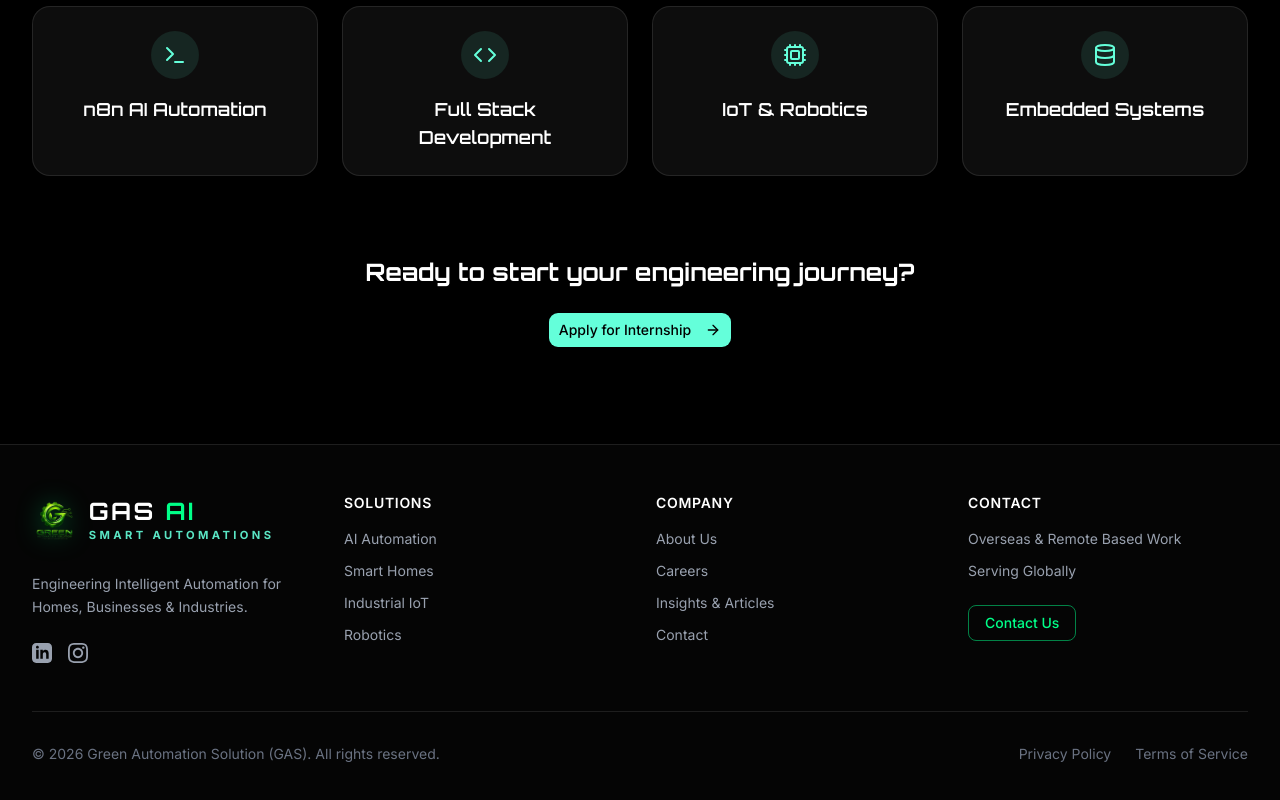
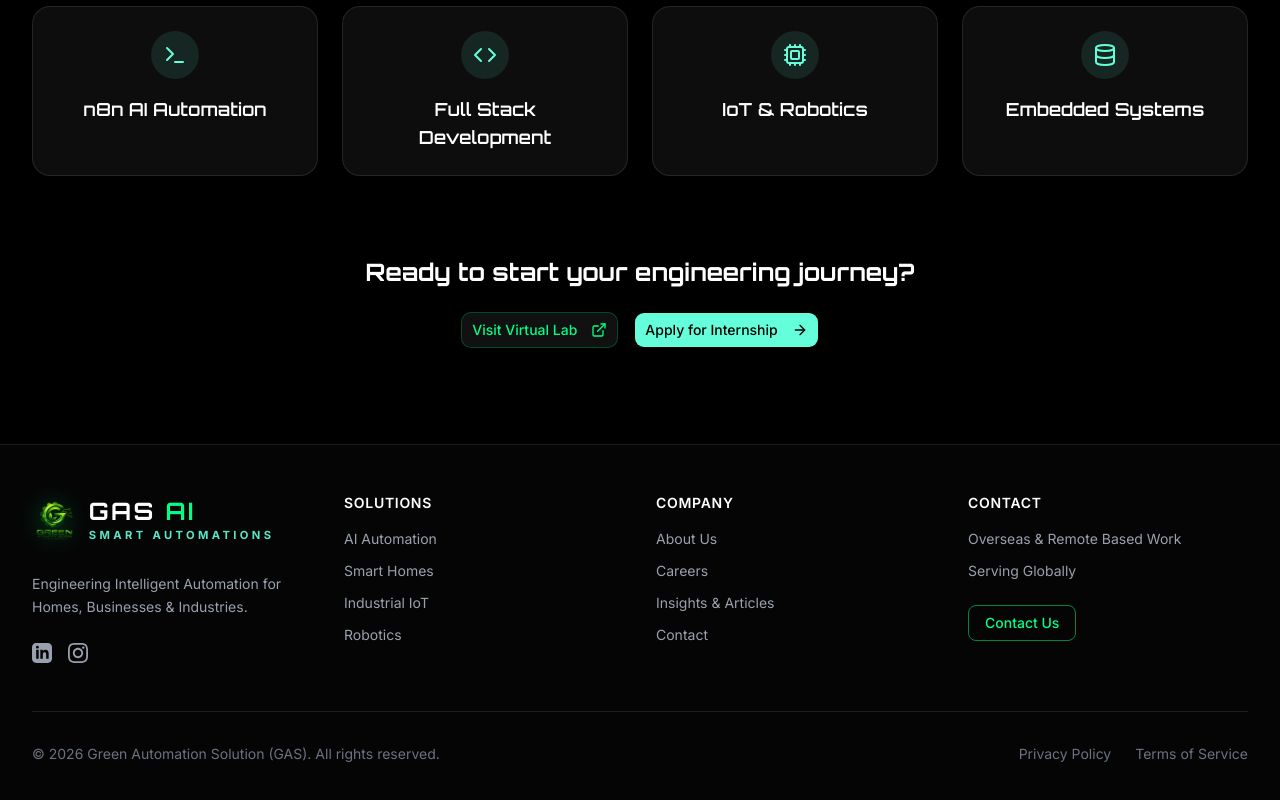
Before and after one commit to prasannab4362/GAS_AI, a Next.js app: page /labs in a window 1280 px wide. Shown: the part 786-1586 px from the top of the page. Built offline with nearby package versions, Linux system fonts and the light colour scheme.

Commit message:
Add external link to Virtual AI Labs

```diff
--- a/src/app/labs/page.tsx
+++ b/src/app/labs/page.tsx
@@ -1,5 +1,5 @@
 import { Metadata } from "next";
-import { Terminal, Code, Cpu, Database, ArrowRight } from "lucide-react";
+import { Terminal, Code, Cpu, Database, ArrowRight, ExternalLink } from "lucide-react";
 import Link from "next/link";
 import { buttonVariants } from "@/components/ui/button";
 import { cn } from "@/lib/utils";
@@ -55,9 +55,14 @@ export default function LabsPage() {
 
         <div className="max-w-2xl mx-auto text-center">
           <h2 className="text-2xl font-heading font-bold text-white mb-6">Ready to start your engineering journey?</h2>
-          <Link href="https://docs.google.com/forms/d/e/1FAIpQLSe0q_g9lVSP3yYwcSws2NJukx80_xGePg56DuJzZ_8T2R-OMA/viewform?pli=1" target="_blank" rel="noopener noreferrer" className={cn(buttonVariants({ size: "lg" }), "bg-brand-cyan text-black hover:bg-brand-cyan/90 w-full sm:w-auto")}>
-            Apply for Internship <ArrowRight className="ml-2 w-4 h-4" />
-          </Link>
+          <div className="flex flex-col sm:flex-row items-center justify-center gap-4">
+            <Link href="https://gas-virutallab.vercel.app/" target="_blank" rel="noopener noreferrer" className={cn(buttonVariants({ size: "lg" }), "bg-[#111111] text-neon-green border border-neon-green/30 hover:bg-neon-green/10 w-full sm:w-auto")}>
+              Visit Virtual Lab <ExternalLink className="ml-2 w-4 h-4" />
+            </Link>
+            <Link href="https://docs.google.com/forms/d/e/1FAIpQLSe0q_g9lVSP3yYwcSws2NJukx80_xGePg56DuJzZ_8T2R-OMA/viewform?pli=1" target="_blank" rel="noopener noreferrer" className={cn(buttonVariants({ size: "lg" }), "bg-brand-cyan text-black hover:bg-brand-cyan/90 w-full sm:w-auto")}>
+              Apply for Internship <ArrowRight className="ml-2 w-4 h-4" />
+            </Link>
+          </div>
         </div>
       </div>
     </div>
```
